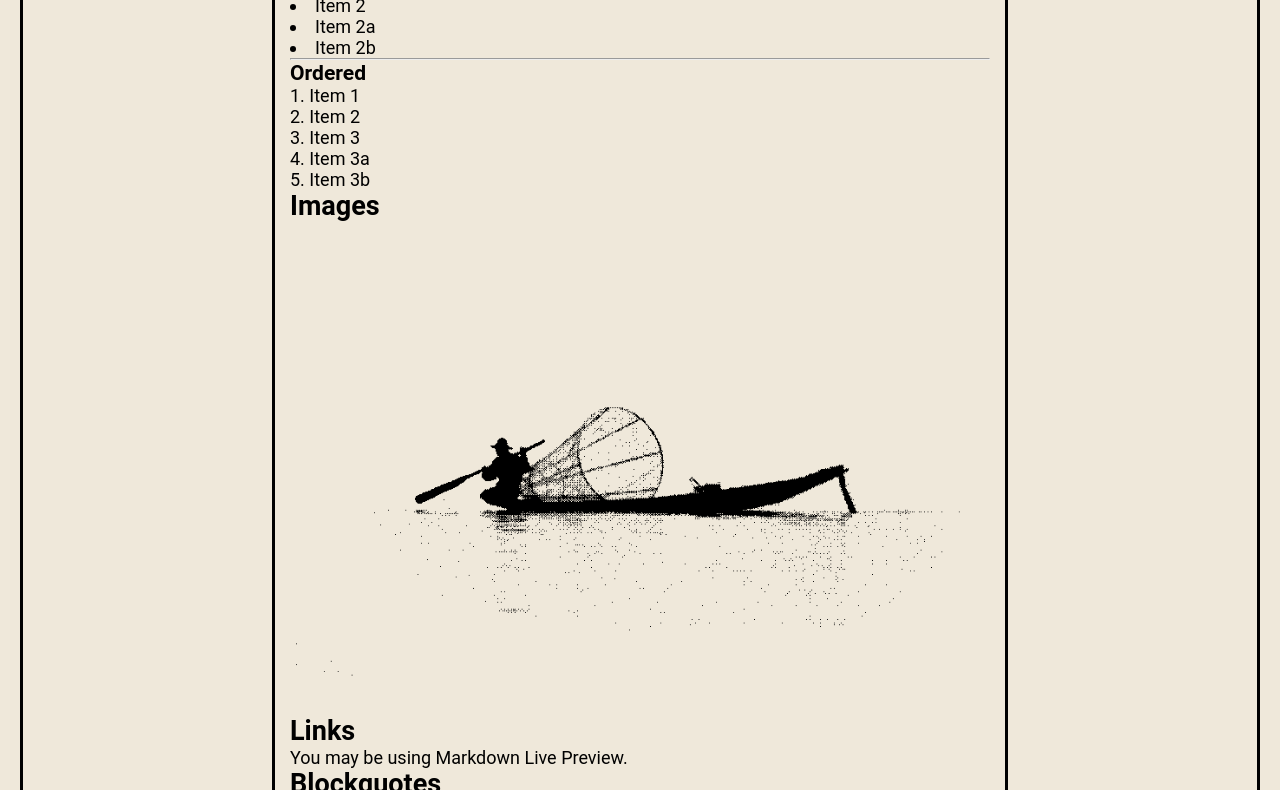
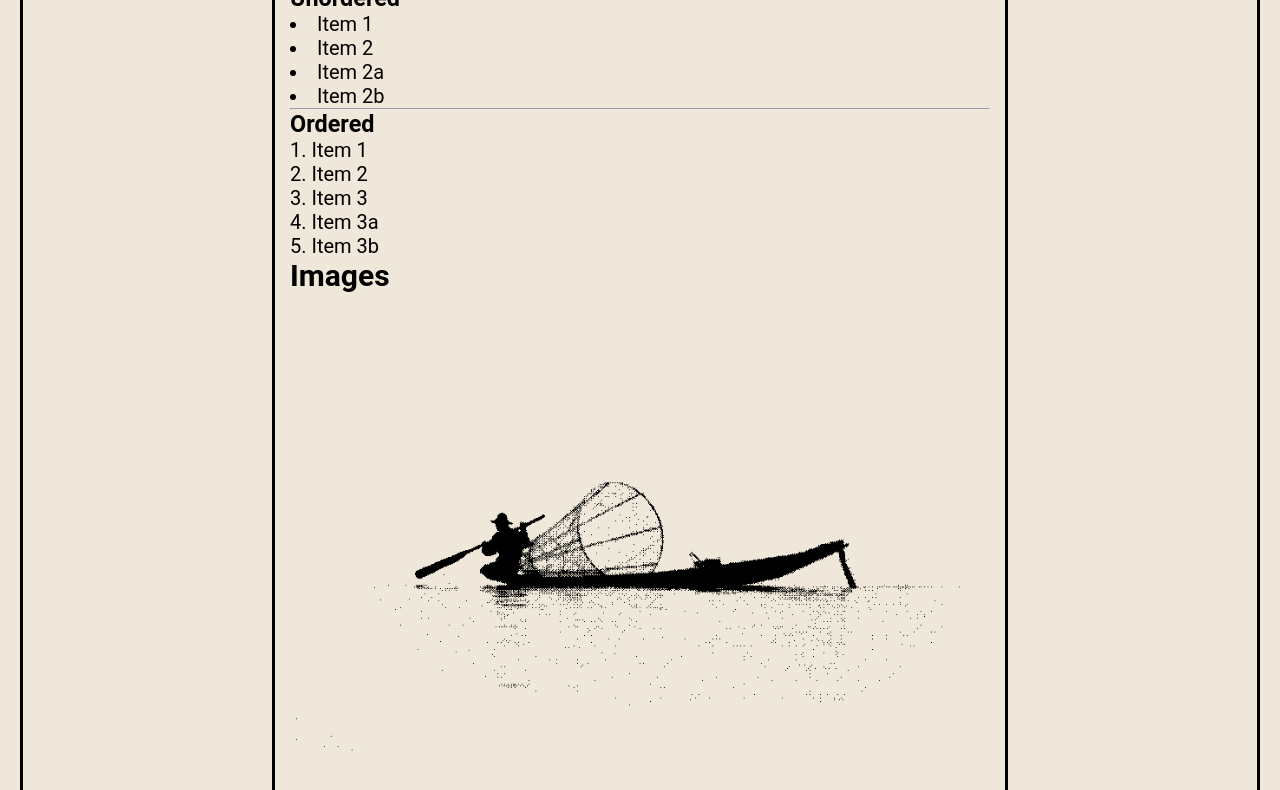
Before and after one commit to abadaba42/Eleventy_site, an Eleventy site: page src/blog/Blog1.md in a window 1280 px wide. Shown: the part 553-1343 px from the top of the page. Built offline with nearby package versions, Linux system fonts and the light colour scheme; Eleventy itself is replaced by a stand-in of ours; files that its build step writes are made by us from their sources.

Commit message:
new build

```diff
--- a/public/_css_src/home2.css
+++ b/public/_css_src/home2.css
@@ -26,7 +26,7 @@ html {
     background-color: var(--b);
     color: var(--f);
 	min-width: min-content;
-	font-size: large;
+	font-size: 20px;
 }
 
 
@@ -83,7 +83,7 @@ article {
 	margin-left: auto;
 	margin-right: auto;
 	padding: 15px;
-	width: 700px;
+	max-width: 700px;
 	border-style: solid;
 	border-radius: 10px;
 
```
